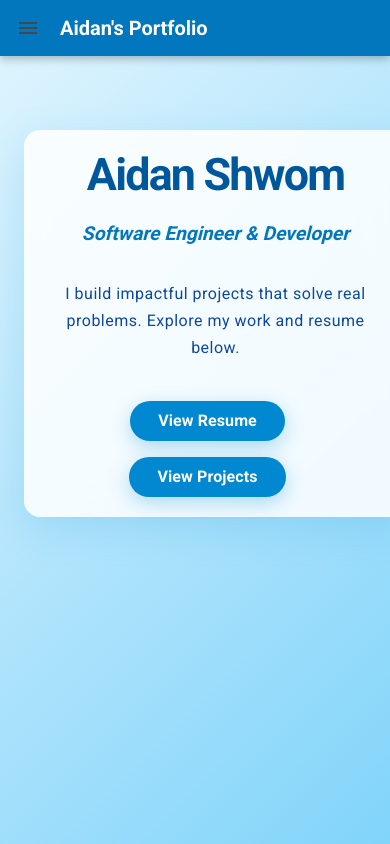
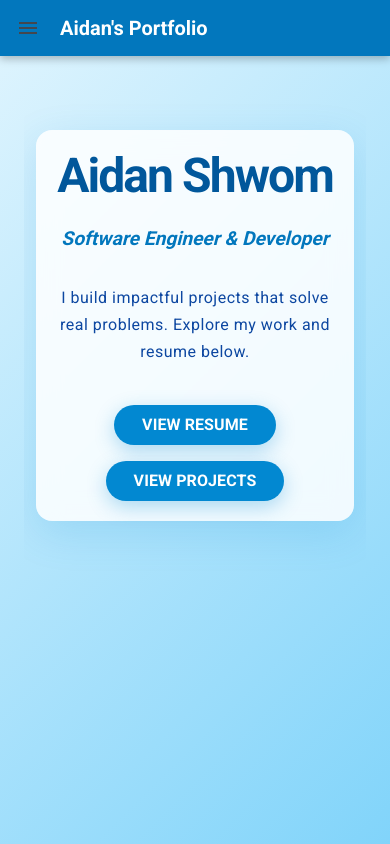
Before and after one commit to ashwom2017/aidan-portfolio, an Angular app: page / in a window 390 px wide. Built offline with nearby package versions, Linux system fonts and the light colour scheme.

Commit message:
fixed sizing

```diff
--- a/src/app/app.component.css
+++ b/src/app/app.component.css
@@ -1,21 +1,35 @@
+/* Base layout */
 html, body {
   height: 100%;
   margin: 0;
   font-family: 'Segoe UI', Tahoma, Geneva, Verdana, sans-serif;
   color: #222;
-
   background: radial-gradient(circle at center, #f7f9fc, #d9e2ec);
   background-repeat: no-repeat;
   background-attachment: fixed;
   background-size: cover;
   overflow-x: hidden;
+  width: 100vw;
   max-width: 100vw;
+  -webkit-overflow-scrolling: touch;
+  scrollbar-width: none; /* Firefox */
+}
+body::-webkit-scrollbar {
+  display: none; /* Safari + Chrome */
+}
+
+* {
+  box-sizing: border-box;
+  max-width: 100%;
+  overflow-x: hidden;
 }
 
 /* Main layout containers */
-.sidenav-container, mat-sidenav-container, mat-sidenav-content {
+.sidenav-container,
+mat-sidenav-container,
+mat-sidenav-content {
   height: 100%;
-  background: transparent; /* Let the html/body gradient show through */
+  background: transparent;
 }
 
 /* Sidenav */
@@ -25,7 +39,6 @@ html, body {
   box-shadow: 2px 0 6px rgba(0, 0, 0, 0.1);
   transition: box-shadow 0.3s ease;
 }
-
 .sidenav:hover {
   box-shadow: 4px 0 12px rgba(0, 0, 0, 0.15);
 }
@@ -42,17 +55,13 @@ html, body {
   box-shadow: 0 3px 8px rgba(0, 0, 0, 0.25);
   transition: background-color 0.3s ease;
   width: 100%;
-  max-width: 100vw;
+  padding: 0 8px;
   box-sizing: border-box;
-  padding-left: 8px;
-  padding-right: 8px;
   overflow-x: hidden;
 }
-
 .mat-toolbar:hover {
   background-color: #0277bd;
 }
-
 .spacer {
   flex: 1 1 auto;
 }
@@ -64,7 +73,6 @@ html, body {
   font-weight: 600;
   font-size: 1rem;
 }
-
 .desktop-nav a {
   text-decoration: none;
   color: white;
@@ -72,44 +80,40 @@ html, body {
   border-radius: 4px;
   transition: background-color 0.25s ease, color 0.25s ease;
 }
-
 .desktop-nav a:hover {
   background-color: rgba(255, 255, 255, 0.2);
   color: #e3f2fd;
 }
-
 .active {
   border-bottom: 3px solid #bbdefb;
   font-weight: 700;
 }
 
+/* Responsive behavior */
 @media (min-width: 768px) {
   mat-sidenav {
     display: none;
   }
-
   .desktop-nav {
     display: flex;
   }
-
   button[mat-icon-button] {
     display: none;
   }
 }
 
+/* Main content */
 .main-content {
   padding: 32px 24px;
   width: 100%;
   min-height: calc(100vh - 64px);
-  box-sizing: border-box;
   display: flex;
   justify-content: center;
-  background: rgba(255 255 255 / 0.85); /* translucent white */
+  background: rgba(255, 255, 255, 0.85);
   border-radius: 12px;
   box-shadow: 0 10px 30px rgba(63, 81, 181, 0.15);
   transition: box-shadow 0.3s ease;
 }
-
 .main-content:hover {
   box-shadow: 0 15px 40px rgba(63, 81, 181, 0.25);
 }
@@ -130,19 +134,17 @@ html, body {
   width: 100%;
   margin-top: 24px;
 }
-
 .app-footer a {
   color: #1976d2;
   text-decoration: none;
   font-weight: 600;
   margin: 0 8px;
 }
-
 .app-footer a:hover {
   text-decoration: underline;
 }
 
-/* Remove white card / blue rectangle from inside content */
+/* Remove unwanted material/Angular card styling */
 .content-wrapper,
 .main-content,
 mat-card,
@@ -150,27 +152,20 @@ router-outlet,
 main,
 section,
 article,
-div {
-  background-color: transparent !important;
-  box-shadow: none !important;
-}
-
-/* Remove mat-card styles globally if used */
+div,
 mat-card {
   background-color: transparent !important;
   box-shadow: none !important;
   border: none !important;
 }
-
-/* Reset extra paddings or borders that cause visual blocks */
 .content-wrapper > * {
   padding: 0 !important;
   margin: 0 !important;
-  border: none !important;
 }
 
+/* Portfolio title styling */
 .portfolio-title {
-  padding: 8px 12px; /* add some padding for bigger hover area */
+  padding: 8px 12px;
   color: white;
   font-weight: 700;
   font-size: 1.5rem;
@@ -178,35 +173,44 @@ mat-card {
   cursor: pointer;
   user-select: none;
   white-space: nowrap;
-  max-width: 100%;
   overflow: hidden;
   text-overflow: ellipsis;
   display: inline-block;
-  border-radius: 4px; /* smooth edges to match hover */
+  border-radius: 4px;
   transition: background-color 0.25s ease, color 0.25s ease;
 }
-
 .portfolio-title:hover {
-  text-decoration: none;
   background-color: rgba(255, 255, 255, 0.2);
   color: #e3f2fd;
 }
-
-/* Prevent horizontal overflow on mobile */
-.mat-toolbar {
-  padding-left: 8px;
-  padding-right: 8px;
-  box-sizing: border-box;
-  overflow-x: hidden; /* Hide any accidental overflow */
-}
-
-/* Optional: make font smaller on very small screens */
 @media (max-width: 480px) {
   .portfolio-title {
     font-size: 1.25rem;
   }
 }
 
-* {
-  box-sizing: border-box;
+/* Flex/Grid layout helpers */
+.flex-wrap,
+.row,
+.mat-toolbar-row,
+.mat-row {
+  flex-wrap: wrap !important;
+  max-width: 100% !important;
 }
+
+/* Text wrapping protection */
+.portfolio-title,
+.desktop-nav a,
+.mat-toolbar,
+.main-content,
+.content-wrapper {
+  overflow-wrap: break-word;
+  word-break: break-word;
+  white-space: normal !important;
+}
+
+/* Ensure mat-sidenav doesn’t overflow */
+mat-sidenav {
+  max-width: 100vw !important;
+  overflow-x: hidden !important;
+}
--- a/src/app/home/home.component.css
+++ b/src/app/home/home.component.css
@@ -2,12 +2,14 @@
   display: block;
   min-height: 100vh;
   font-family: 'Roboto', sans-serif;
-  color: #0d47a1; /* Darker Blue */
+  color: #0d47a1;
+  padding: 0 12px;
+  box-sizing: border-box;
 }
 
 .hero-content {
-  max-width: 640px; /* max width cap */
-  width: 90vw;       /* responsive width based on viewport */
+  max-width: 640px;
+  width: 100%;
   margin: 5vh auto;
   padding: 30px 40px;
   background: rgba(255, 255, 255, 0.85);
@@ -20,27 +22,25 @@
   flex-direction: column;
   align-items: center;
   justify-content: center;
+  box-sizing: border-box;
 }
 
+/* Typography */
 h1 {
   font-size: 5rem;
   font-weight: 900;
   margin: 0 0 0.2em;
   letter-spacing: -0.04em;
   line-height: 1.1;
-  color: #01579b; /* Strong Blue */
+  color: #01579b;
   user-select: none;
-}
-
-.highlight {
-  color: #0288d1; /* Accent Azure Blue — keep as accent */
 }
 
 h2 {
   font-weight: 600;
   font-size: 1.8rem;
   margin: 0 0 1em;
-  color: #0277bd; /* Medium Blue */
+  color: #0277bd;
   font-style: italic;
   user-select: none;
 }
@@ -48,13 +48,17 @@ h2 {
 p {
   font-size: 1.3rem;
   line-height: 1.7;
-  color: #0d47a1; /* Dark Blue */
+  color: #0d47a1;
   max-width: 540px;
   margin: 0 auto 2.5em;
 }
 
+/* Highlight class */
+.highlight {
+  color: #0288d1;
+}
 
-/* Buttons container */
+/* Button Group */
 .hero-actions {
   display: flex;
   justify-content: center;
@@ -62,7 +66,7 @@ p {
   flex-wrap: wrap;
 }
 
-button[mat-button] {
+.hero-actions button {
   font-weight: 700;
   text-transform: uppercase;
   padding: 18px 36px;
@@ -74,13 +78,13 @@ button[mat-button] {
   color: white;
 }
 
-button[mat-button]:hover {
+.hero-actions button:hover {
   transform: translateY(-4px);
   box-shadow: 0 12px 40px rgba(2, 136, 209, 0.5);
 }
 
 button[color="primary"] {
-  background-color: #0288d1; /* Azure Blue */
+  background-color: #0288d1;
 }
 
 button[color="primary"]:hover {
@@ -95,7 +99,13 @@ button[color="accent"]:hover {
   background-color: #003c8f;
 }
 
-/* Responsive */
+/* Name Styling */
+.hero-name {
+  color: #01579b;
+  font-weight: 700;
+}
+
+/* Responsive Fixes */
 @media (max-width: 768px) {
   h1 {
     font-size: 3.8rem;
@@ -109,16 +119,20 @@ button[color="accent"]:hover {
     font-size: 1.1rem;
   }
 
-  button[mat-button] {
+  .hero-actions button {
     min-width: 140px;
     font-size: 1rem;
     padding: 14px 28px;
   }
+
+  .hero-content {
+    padding: 24px 20px;
+  }
 }
 
-@media (max-width: 400px) {
+@media (max-width: 480px) {
   h1 {
-    font-size: 2.8rem;
+    font-size: 3rem;
   }
 
   h2 {
@@ -129,39 +143,22 @@ button[color="accent"]:hover {
     font-size: 1rem;
   }
 
+  .hero-content {
+    padding: 20px 16px;
+    border-radius: 16px;
+  }
+
   .hero-actions {
     gap: 16px;
   }
 }
 
-.hero-name {
-  color: #01579b;
-  font-weight: 700;
-}
-
-.hero-actions button {
-  margin-right: 1rem;
-  text-transform: none;
-}
-
-@media (max-width: 480px) {
-  .main-content {
-    padding: 16px 12px;
-    margin: 0 8px;
-    border-radius: 8px;
-    box-shadow: 0 8px 20px rgba(63, 81, 181, 0.2);
-    min-height: auto; /* Let it size naturally */
+@media (max-width: 360px) {
+  h1 {
+    font-size: 2.4rem;
   }
 
-  .content-wrapper {
-    max-width: 100%;
-    width: 100%;
+  .hero-content {
+    padding: 16px 12px;
   }
 }
-
-@media (max-width: 400px) {
-  .hero-content {
-    padding: 20px 16px;
-    border-radius: 16px;
-  }
-}
```
